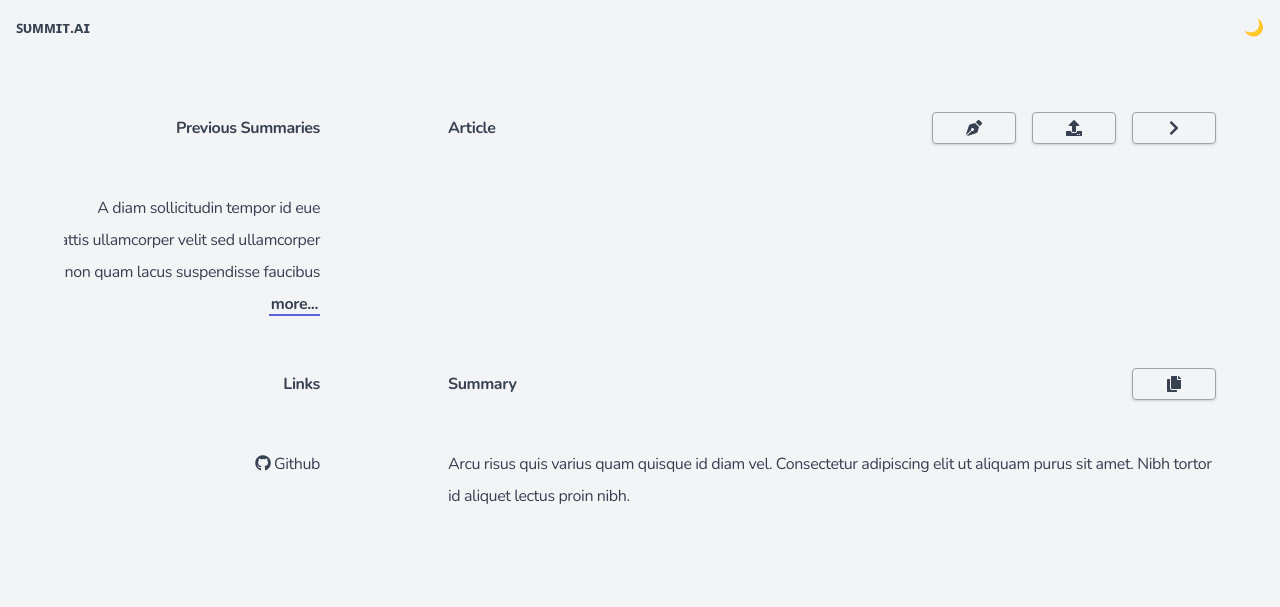
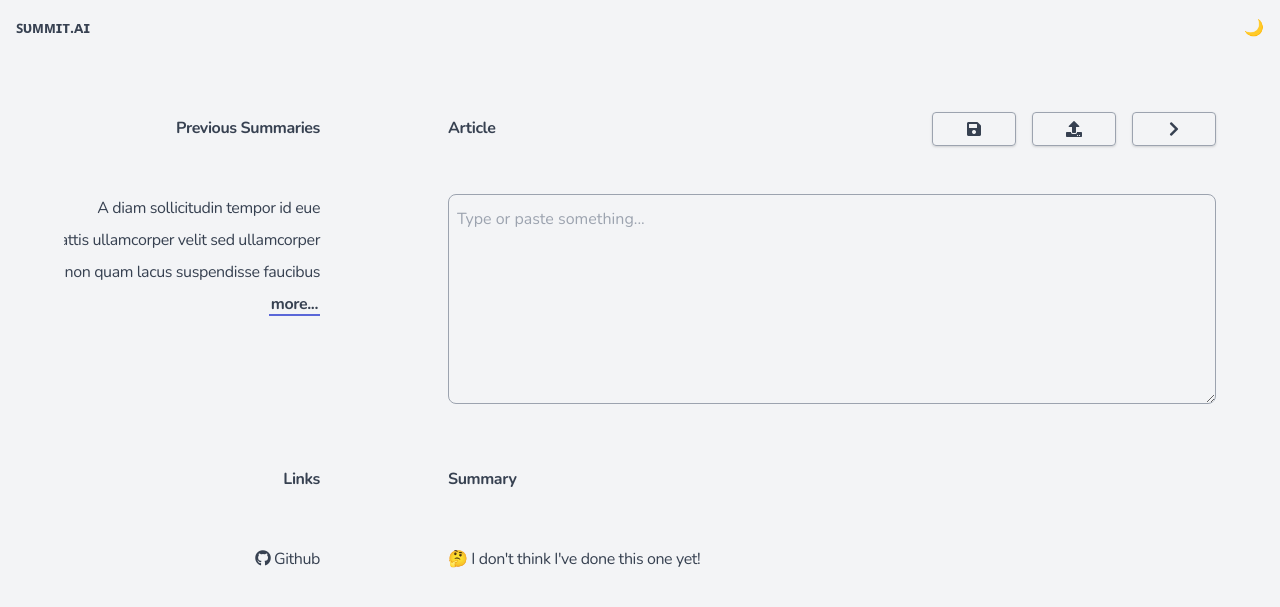
Before and after one commit to amidthestars/sum-everything, a Flask app: page / in a window 1280 px wide. Shown: the top 607 px of the page. Run offline with Flask 2, Linux system fonts and the light colour scheme; some libraries are stand-ins or nearby versions.

Commit message:
push some changes (more js)

```diff
--- a/sumWeb/main.py
+++ b/sumWeb/main.py
@@ -16,6 +16,8 @@ app = Flask(__name__, instance_relative_config=True)
 
 app.secret_key = os.urandom(12)
 
+# TODO: This should be done locally using javascript.
+# TODO: render_template is called 3 times. This can be minimized
 @app.route('/', methods = ['GET', 'POST'])
 def index():
 	if request.method=='POST':
--- a/sumWeb/templates/index-0.html
+++ b/sumWeb/templates/index-0.html
@@ -40,12 +40,13 @@
                     <h1 class="font-bold">Article</h1>
                     <div class="text-right grid grid-cols-4 gap-2 lg:gap-4">
                         <hidden></hidden>
-                        <button class="js-edit-text hover:bg-gray-400 font-semibold border border-gray-400 rounded shadow fas fa-pen-nib"></button>
-                        <button class="js-copy-file hover:bg-gray-400 font-semibold border border-gray-400 rounded shadow fas fa-upload"></button>
+                        <button class="js-edit-text hover:bg-gray-400 font-semibold border border-gray-400 rounded shadow py-2 fas fa-pen-nib"></button>
+                        <button class="js-copy-file hover:bg-gray-400 font-semibold border border-gray-400 rounded shadow py-2 fas fa-upload"></button>
                         <form id="file-input-form" method="post" enctype=multipart/form-data class="hidden">
                             <input id="file-input" type="file" name="txtFile" name="txtFile" accept="txt">
                         </form>
-                        <button class="hover:bg-gray-400 font-semibold border border-gray-400 rounded shadow fas fa-chevron-right"></button>
+                        <button class="hover:bg-gray-400 font-semibold border border-gray-400 rounded shadow py-2 fas fa-chevron-right"></button>
+                        <p class="mb-8" id="input-text"></p>
                     </div>
                 </div>
                 {% if noFileErr is defined %}
@@ -73,7 +74,7 @@
                         <hidden></hidden>
                         <hidden></hidden>
                         <hidden></hidden>
-                        <button class="js-copy-summary hover:bg-gray-400 font-semibold border border-gray-400 rounded shadow fas fa-copy"></button>
+                        <button class="js-copy-summary hover:bg-gray-400 font-semibold border border-gray-400 rounded shadow py-2 fas fa-copy"></button>
                     </div>
                 </div>
                 <p id = "summary-text" class="mb-8">Arcu risus quis varius quam quisque id diam vel. Consectetur adipiscing elit ut aliquam purus sit amet. Nibh tortor id aliquet lectus proin nibh. </p>
@@ -92,67 +93,165 @@
     </div>
 
     <script>
-        //Toggle mode
+        // Get DOM elements related to theme toggling
         const dark_mode_toggle = document.querySelector('.js-change-theme');
         const body = document.querySelector('body');
-        //const profile = document.getElementById('profile');
 
-        dark_mode_toggle.addEventListener('click', () => {
-            if (body.classList.contains('text-gray-700')) {
+        // Define a function that returns the theme defined by localStorage
+        function getTheme() {
+            let theme = localStorage.getItem('theme');
+            if (theme == null) {
+                localStorage.setItem('theme', 'light');
+                theme = 'light';
+            }
+
+            return theme;
+        }
+
+        // Define a function that sets the theme
+        function setTheme(theme) {
+            if (theme == 'dark') {
+                localStorage.setItem('theme', 'dark');
                 dark_mode_toggle.innerHTML = "☀️";
                 body.classList.remove('text-gray-700');
                 body.classList.add('text-gray-300');
                 body.classList.remove('bg-gray-100');
                 body.classList.add('bg-gray-900');
-            } else {
+            } else if (theme == 'light') {
+                localStorage.setItem('theme', 'light');
                 dark_mode_toggle.innerHTML = "🌙";
                 body.classList.remove('text-gray-300');
                 body.classList.add('text-gray-700');
                 body.classList.remove('bg-gray-900');
                 body.classList.add('bg-gray-100');
+            } else {
+                console.log("Not a valid theme.")
+            }
+        }
+
+        // At initial load, set theme to last set
+        setTheme(getTheme());
+
+        // When button is clicked, set theme to the inverse
+        dark_mode_toggle.addEventListener('click', () => {
+            if (getTheme() == 'light') {
+                setTheme('dark');
+            } else if (getTheme() == 'dark') {
+                setTheme('light');
+            } else {
+                console.log("Not a valid theme.")
             }
         });
     </script>
 
 
     <script>
-        // Templates
+        // Template article field and textbox
+        let current_id = String(+ new Date())
         const text_template = document.createElement("p");
         const input_template = document.createElement("textarea");
 
         input_template.rows = 6;
-        text_template.classList.add('mb-8')
+        input_template.placeholder = "Type or paste something...";
+        text_template.classList.add('mb-8');
         input_template.classList.add('p-2', 'w-full', 'rounded-lg', 'border', 'border-gray-400', 'focus:border-gray-500');
 
-        // Edit Trigger
+        // Get DOM elements needed to detect text editing and summary
+        const copy_summary_buttton = document.querySelector('.js-copy-summary');
         const edit_text_toggle = document.querySelector('.js-edit-text');
         const article_area = document.getElementById("article");
+        const summary_text = document.getElementById("summary-text");
         let multinewline = /\n+/g;
 
-        edit_text_toggle.addEventListener('click', () => {
-            input_text = document.getElementById("input-text");
-            if (input_text.nodeName == "P") {
-                temp_txt = input_text.innerHTML;
+        // Function gets a list of unique ids from localstorage
+        function getArticles() {
+            // articles is a list of unique identifiers
+            let articles = localStorage.getItem('articles');
+            if (articles != null) {
+                articles = JSON.parse(articles);
+                console.log(articles)
+                articles.sort();
+                return articles
+            }
+            return null
+        }
+
+        function getArticle(article) {
+            let stored_text = localStorage.getItem(article);
+            if (stored_text == null) {
+                return [null, null]
+            } else {
+                return JSON.parse(stored_text)
+            }
+        }
+
+        function setArticle(article, text) {
+            let articles = getArticles()
+            if (articles == null ){
+                articles = [article]
+            } else if  (!articles.contains(article)) {
+                articles.append(article)
+            }
+            let [_, summary] = getArticle(current_id);
+            localStorage.setItem(current_id, JSON.stringify([text, summary]))
+            localStorage.setItem("articles", JSON.stringify(articles))
+        }
+
+        // Function checks unique id in localstorage and updates the article field accordingly
+        function showArticle(article, edit=false) {
+            // article is a unique identifier
+            let input_text = document.getElementById("input-text");
+            let [text, summary] = getArticle(article);
+            showSummary(summary)
+            if (text == null || edit == true) {
                 temp_element = input_template;
-                temp_txt = temp_txt.replaceAll("<br>", "\n");
-                temp_element.value = temp_txt;
+                temp_element.value = text;
+                edit_text_toggle.classList.remove("fa-pen-nib");
+                edit_text_toggle.classList.add("fa-save");
             } else {
-                temp_txt = input_text.value;
-                temp_element =  text_template;
-                temp_txt = temp_txt.replaceAll(multinewline, "<br><br>");
-                temp_element.innerHTML = temp_txt;
+                temp_element = text_template;
+                text_template.innerHTML = text.replaceAll(multinewline, "<br><br>");
+                edit_text_toggle.classList.remove("fa-save");
+                edit_text_toggle.classList.add("fa-pen-nib");
             }
             input_text.remove()
             temp_element.id = "input-text";
             article_area.append(temp_element);
+            current_id = article;
+        }
+
+        function showSummary(summary) {
+            if (summary == null) {
+                summary_text.innerHTML = "🤔 I don't think I've done this one yet!";
+                copy_summary_buttton.classList.add("hidden");
+            } else {
+                summary_text.innerHTML = summary;
+                copy_summary_buttton.classList.remove("hidden");
+            }
+        }
+
+        // On page load, check if there are stored articles. If not, load empty, if so, load omst recent
+        let init_articles = getArticles()
+        if (init_articles == null) {
+            showArticle(current_id);
+        } else {
+            showArticle(init_articles[init_articles.length - 1]);
+        }
+
+        // Event trigger for editing/saving text
+        edit_text_toggle.addEventListener('click', () => {
+            if (edit_text_toggle.classList.contains("fa-save")) {
+                let input_text = document.getElementById("input-text");
+                setArticle(current_id, input_text.value)
+                showArticle(current_id, edit=false);
+            } else if (edit_text_toggle.classList.contains("fa-pen-nib")) {
+                showArticle(current_id, edit=true);
+            }
         });
 
         //Copy trigger
-        const copy_summary_buttton = document.querySelector('.js-copy-summary');
-        const summary = document.getElementById("summary-text");
-
         copy_summary_buttton.addEventListener('click', () => {
-            navigator.clipboard.writeText(summary.innerHTML);
+            navigator.clipboard.writeText(summary_text.innerHTML);
         });
 
     </script>
```
